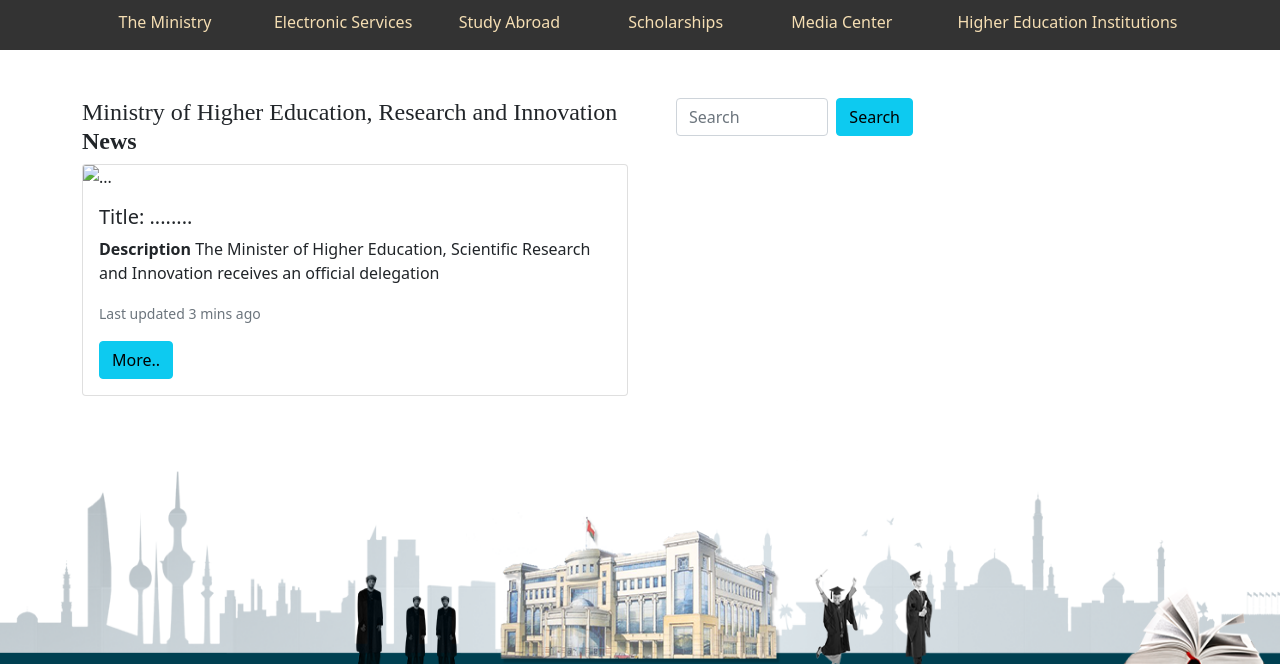
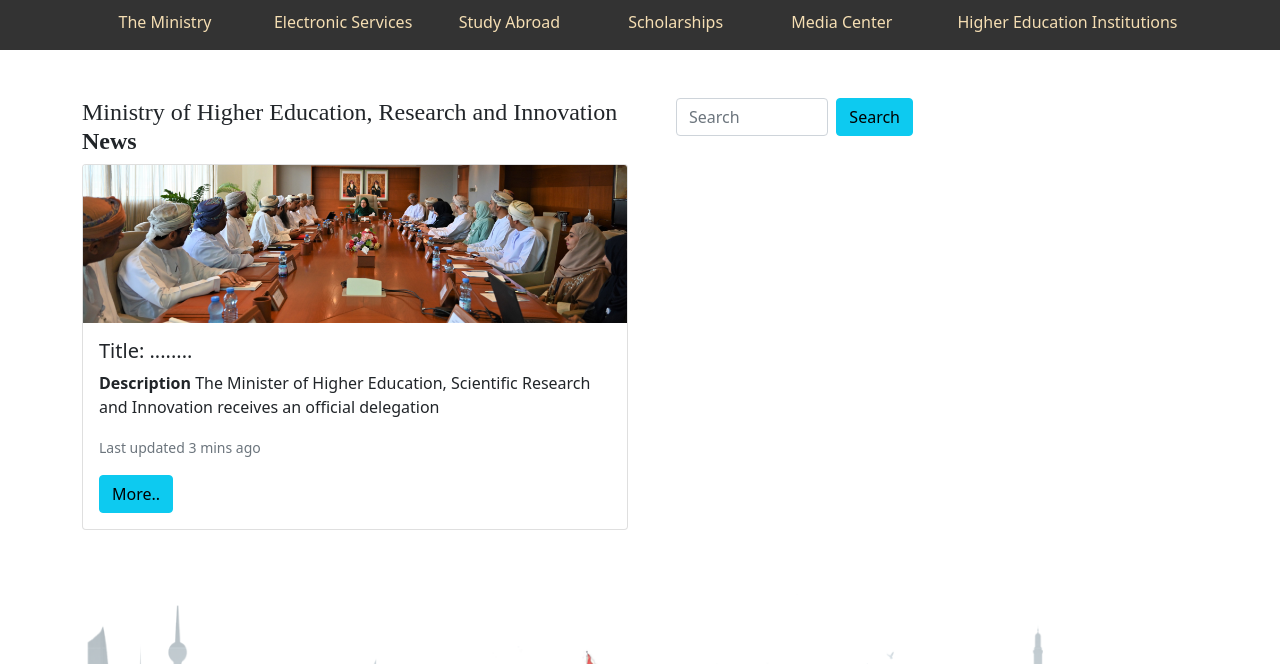
Before and after one commit to M2B9/Mohammed-Altoobi, a plain HTML site: page index.html in a window 1280 px wide. Shown: the part 136-800 px from the top of the page. Drawn offline with nearby package versions, Linux system fonts and the light colour scheme.

Commit message:
Update index.html

```diff
--- a/index.html
+++ b/index.html
@@ -139,7 +139,7 @@
             <div class="col-lg-6">
                 <h4>Ministry of Higher Education, Research and Innovation <strong>News</strong></h4>
                 <div class="card mb-3">
-                    <img src="pictures/news1.jpeg" class="card-img-top news-img" alt="...">
+                    <img src="news1.jpeg" class="card-img-top news-img" alt="...">
                     <div class="card-body">
                       <h5 class="card-title">Title: ........</h5>
                       <p class="card-text"> <strong>Description</strong> The Minister of Higher Education, Scientific Research and Innovation receives an official delegation</p>
```
